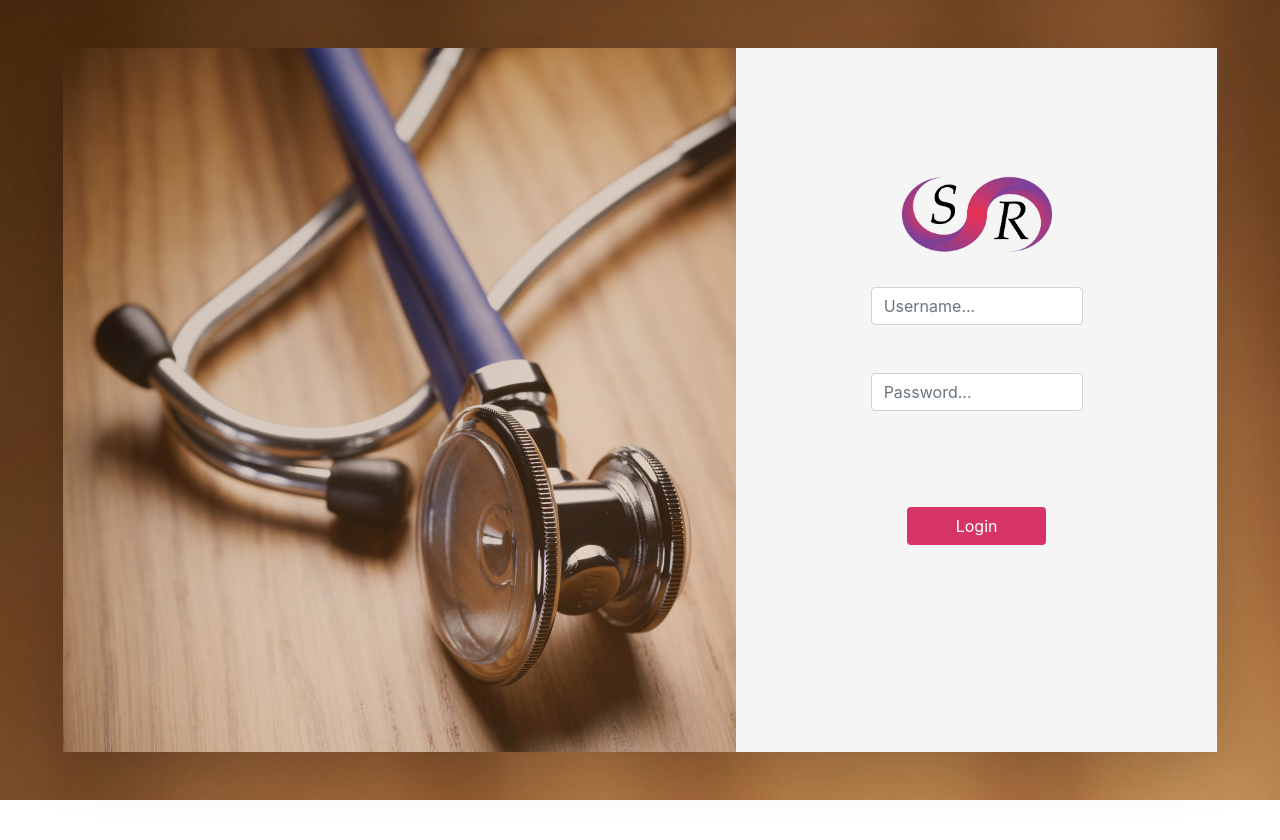
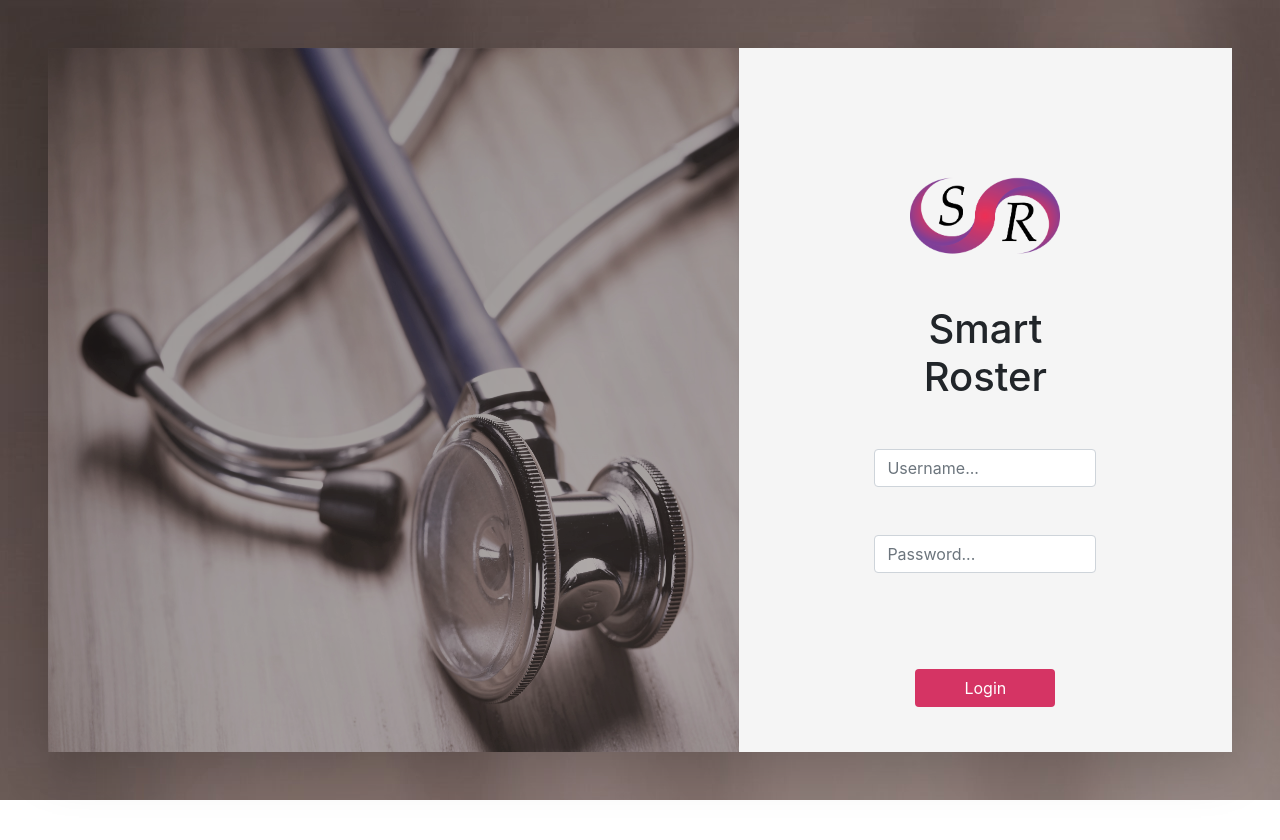
Before and after one commit to jho53/smart-roster-schedule, a Flask app: page /login in a window 1280 px wide. Run offline with Flask 2, Linux system fonts and the light colour scheme; some libraries are stand-ins or nearby versions.

Commit message:
Login Page Update

```diff
--- a/code/static/sass/style.scss
+++ b/code/static/sass/style.scss
@@ -89,7 +89,6 @@ table {
 
   &:hover {
     color: #D53464;
-    font-weight: bolder;
   }
 
   &.current_link {
--- a/code/static/style.css
+++ b/code/static/style.css
@@ -4,9 +4,9 @@ body {
   background-color: white;
 }
 
-/* .container-fluid {
+.container-fluid {
   padding: 0;
-} */
+}
 
 table {
   display: "block";
@@ -86,7 +86,6 @@ table {
 }
 .navbar_text:hover {
   color: #D53464;
-  font-weight: bolder;
 }
 .navbar_text.current_link {
   color: yellow;
--- a/code/templates/login.html
+++ b/code/templates/login.html
@@ -3,16 +3,17 @@
 {% block content %}
 
 <div class="p-5 h-100 w-100 d-inline-block mh-100"
-  style="height:100vh !important; background-image: url('/images/login-side.jpg');">
+  style="height:100vh !important; background-image: url('/images/login-side-gray.jpg');">
   <div class="container-fluid h-100">
     <div class="row h-100 shadow-lg">
       <div class="col-7 h-100 d-inline-block"
-        style="background-image: url('/images/login-side.jpg'); background-size: cover; opacity:0.7; background-color: #f5f5f5;">
+        style="background-image: url('/images/login-side-gray.jpg'); background-size: cover; opacity:0.7; background-color: #f5f5f5;">
       </div>
       <div class="col-5 h-100 p-5" style="background-color: rgb(245,245,245);">
         <div class="form-group h-100 m-auto p-5" style="width: 80%; height: 40%">
-          <img src="/images/SmartRosterLogoHighRes.png" width="150px" class="d-block mx-auto"
+          <img src="/images/SmartRosterLogoHighRes.png" width="150px" class="d-block mx-auto mb-4"
             style="position: relative; margin: 15%">
+          <h1 class="text-center my-5">Smart Roster</h1>
           <form action="/loginUser" method="post">
             <input id="username" class="form-control mb-5" name="username" required="" size="32" type="text" value=""
               placeholder="Username...">
```
Also changed, not shown: code/static/images/login-side-filter.jpg (added), code/static/images/login-side-gray.jpg (added), 1 other file.
